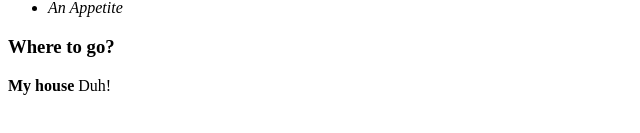
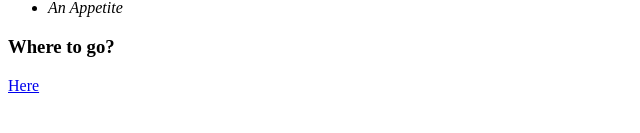
Before and after one commit to WhiteboardNewbie/Web-Development, a plain HTML site: page Intermediate HTML - Child's Birthday Invite/index.html in a window 1280 px wide. Shown: the part 527-660 px from the top of the page, without its empty margins (0-640 px from the left). Drawn offline with Linux system fonts and the light colour scheme.

Commit message:
Update index.html

```diff
--- a/Intermediate HTML - Child's Birthday Invite/index.html
+++ b/Intermediate HTML - Child's Birthday Invite/index.html
@@ -15,6 +15,6 @@
                 <li><em>An Appetite</em></li>
             </ul>
             <h3>Where to go?</h3>
-            <p><strong>My house</strong> Duh!</p>
+            <a href="https://www.google.com/maps/@35.7040744,139.5577317,3a,75y,289.6h,87.01t,0.72r/data=!3m6!1e1!3m4!1sgT28ssf0BB2LxZ63JNcL1w!2e0!7i13312!8i6656">Here</a>
         </body>
     </html>
```
